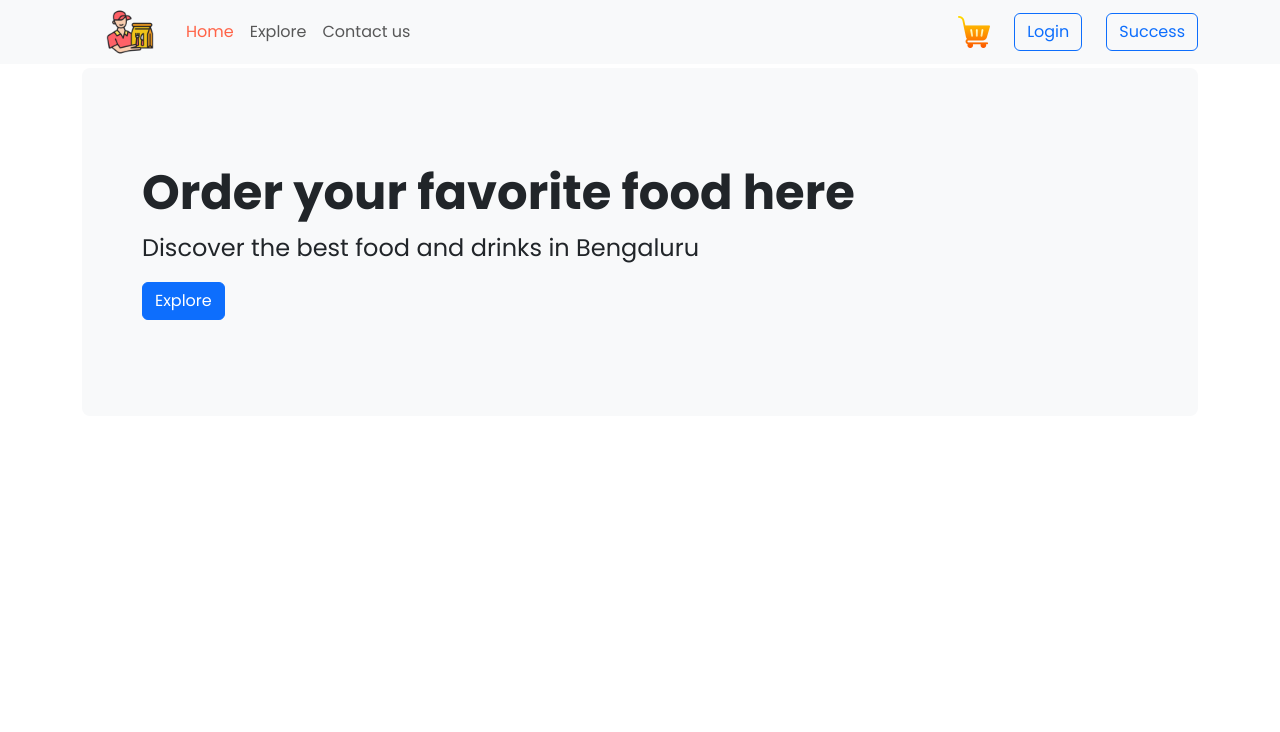
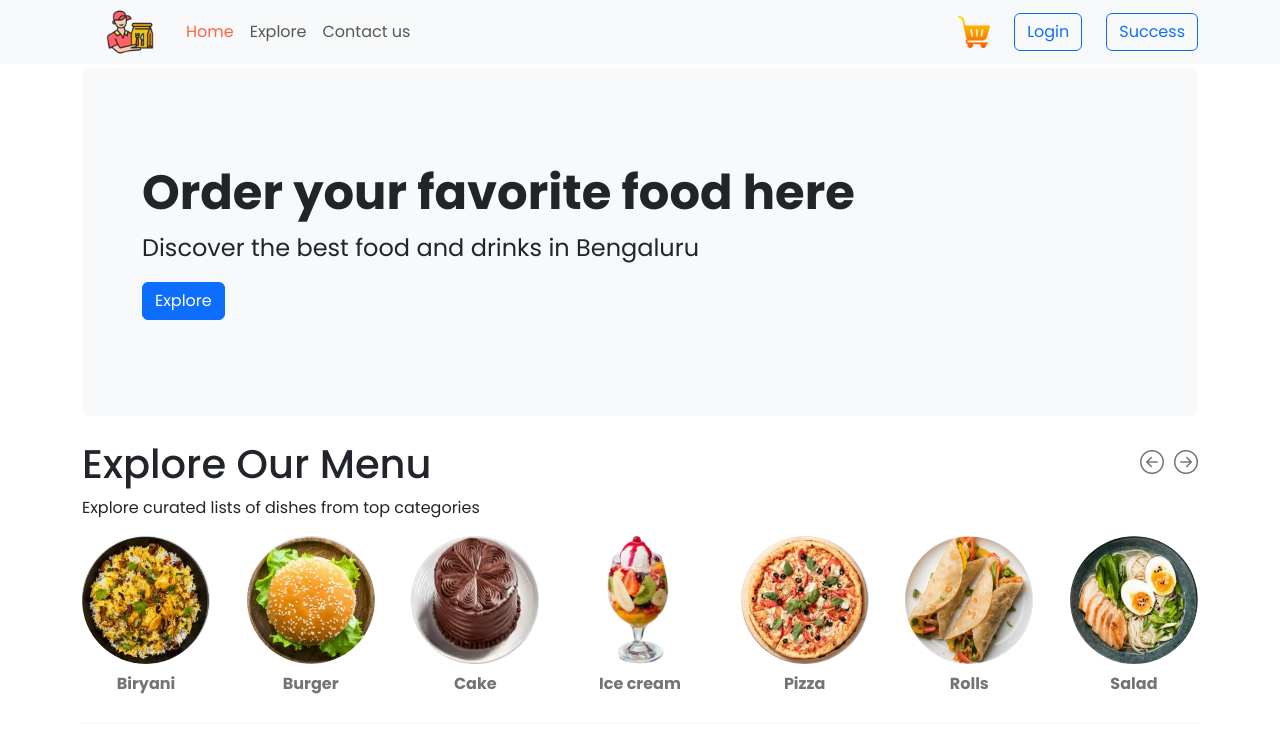
Before and after one commit to raufurkhan/Happy-Plates, a React (Vite) app in the folder foodies/: page / in a window 1280 px wide. Shown: the top 732 px of the page. Built offline with nearby package versions, Linux system fonts and the light colour scheme.

Commit message:
Explore Menu Implementation

```diff
--- a/foodies/src/App.jsx
+++ b/foodies/src/App.jsx
@@ -1,15 +1,14 @@
 import React from 'react'
 import Menubar from "./components/Menubar/Menubar";
 import Contact from './pages/ContactUs/Contact'
-
-import ExploreFood from './pages/ExploreFood/ExploreFood'
-
 import Home from './pages/Home/Home'
 import { Routes, Route } from "react-router-dom";
+import ExploreFood from './pages/ExploreFood/ExploreFood';
 
 const App = () => {
   return (
     <div><Menubar/>
+
     <Routes>
 <Route path='/' element={<Home />} />
 <Route path='/contact' element={<Contact />} />
--- a/foodies/src/components/ExploreMenu/ExploreMenu.jsx
+++ b/foodies/src/components/ExploreMenu/ExploreMenu.jsx
@@ -1,9 +1,66 @@
-import React from 'react'
+import React, { useRef } from "react";
+import { categories } from "../../assets/assets";
+import "./ExploreMenu.css";
 
-const ExploreMenu = () => {
+const ExploreMenu = ({ category, setCategory }) => {
+  const menuRef = useRef(null);
+  const scrollLeft = () => {
+    if (menuRef.current) {
+      menuRef.current.scrollBy({ left: -200, behavior: "smooth" });
+    }
+  };
+
+  const scrollRight = () => {
+    if (menuRef.current) {
+      menuRef.current.scrollBy({ left: 200, behavior: "smooth" });
+    }
+  };
+
   return (
-    <div>ExploreMenu</div>
-  )
-}
+    <div className="explore-menu position-relative">
+      <h1 className="d-flex align-items-center justify-content-between">
+        Explore Our Menu
+        <div className="d-flex">
+          <i
+            className="bi bi-arrow-left-circle scroll-icon"
+            onClick={scrollLeft}
+          ></i>
+          <i
+            className="bi bi-arrow-right-circle scroll-icon"
+            onClick={scrollRight}
+          ></i>
+        </div>
+      </h1>
+      <p>Explore curated lists of dishes from top categories</p>
+      <div
+        className="d-flex justify-content-between gap-4 overflow-auto explore-menu-list"
+        ref={menuRef}
+      >
+        {categories.map((item, index) => {
+          return (
+            <div
+              key={index}
+              className="text-center explore-menu-list-item"
+            >
+              <img
+                src={item.icon}
+                alt=""
+                className="rounded-circle"
+                height={128}
+                width={128}
+              />
+              <p
+                className='mt-2 fw-bold'
+              >
+                {item.category}
+              </p>
+            </div>
+          );
+        })}
+      </div>
+      <hr />
+    </div>
+  );
+};
 
-export default ExploreMenu
+export default ExploreMenu;
--- a/foodies/src/pages/Home/Home.jsx
+++ b/foodies/src/pages/Home/Home.jsx
@@ -1,10 +1,12 @@
 import React from 'react';
 import Header from '../../components/Header/Header';
+import ExploreMenu from '../../components/ExploreMenu/ExploreMenu';
 
 const Home = () => {
   return (
     <main className='container'>
         <Header/>
+        <ExploreMenu/>
     </main>
   )
 }
```
Also changed, not shown: foodies/src/components/FoodDisplay/FoodDisplay.jsx (added).
